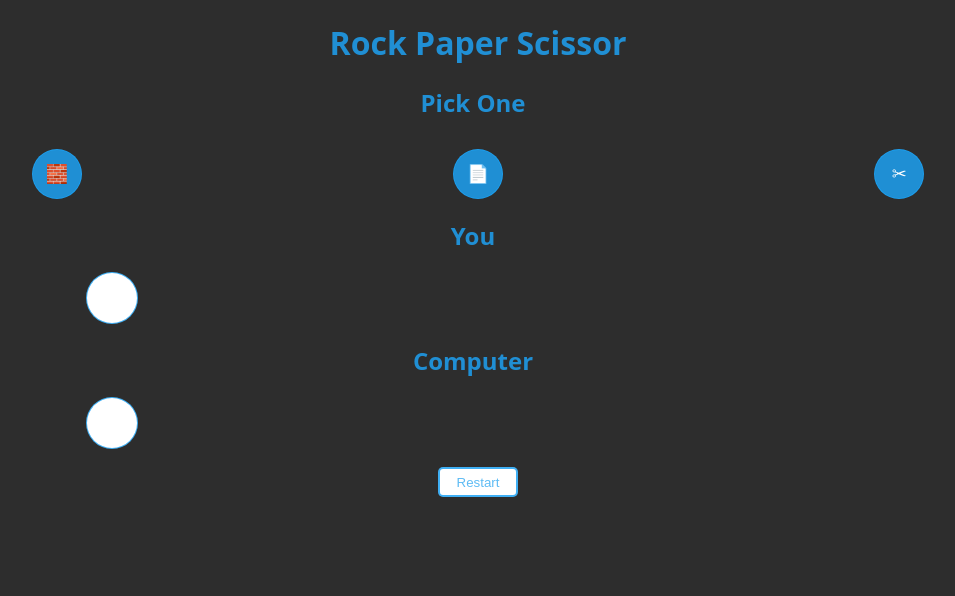
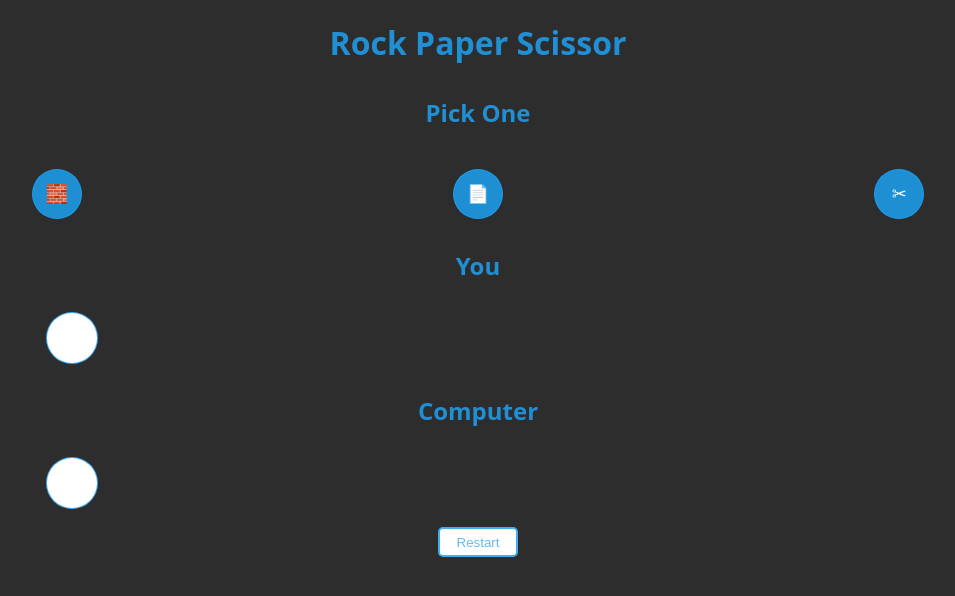
Before and after one commit to dev-akankshayadav/get-user-description-onclick, a React (Create React App) app: page / in a window 1280 px wide. Shown: the top 596 px of the page, without its empty margins (162-1117 px from the left). Built offline with nearby package versions, Linux system fonts and the light colour scheme.

Commit message:
update change

```diff
--- a/src/App.css
+++ b/src/App.css
@@ -12,16 +12,19 @@ h1{
   color:  rgba(29, 161, 242, 0.849);
 }
 
+.player-container{
+  display: flex;
+  flex-direction: column;
+}
+
 h2{
-  padding-right: 10px ;
+  padding: 10px;
   color: rgba(29, 161, 242, 0.849) ;
 }
 
 .action-chosen{
-  margin-top: 10px;
-  margin-left: 240px;
+  margin-left: 200px;
   display: flex;
-  flex-direction: row;
   justify-content: center;
   align-items: center;
   height:50px;
```
